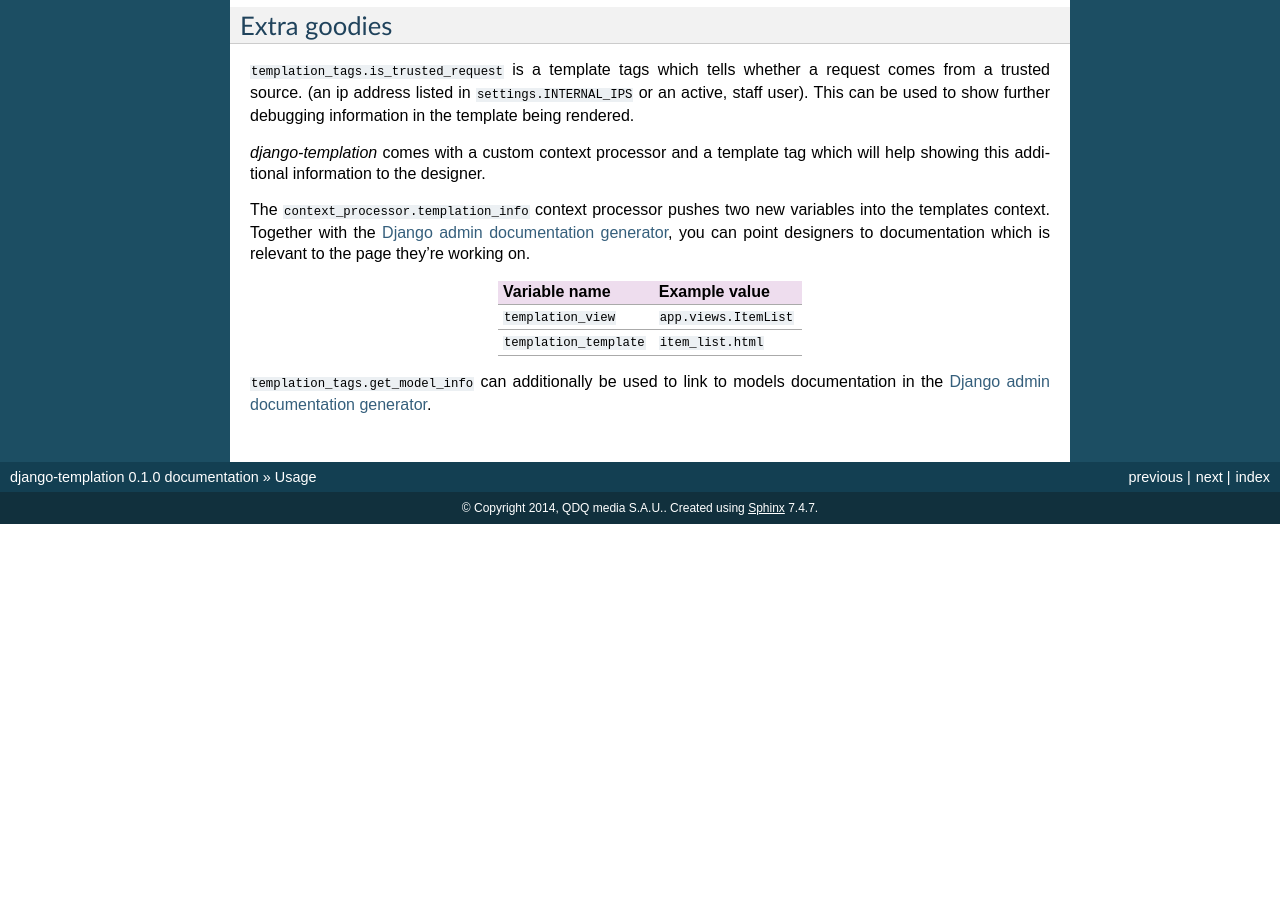
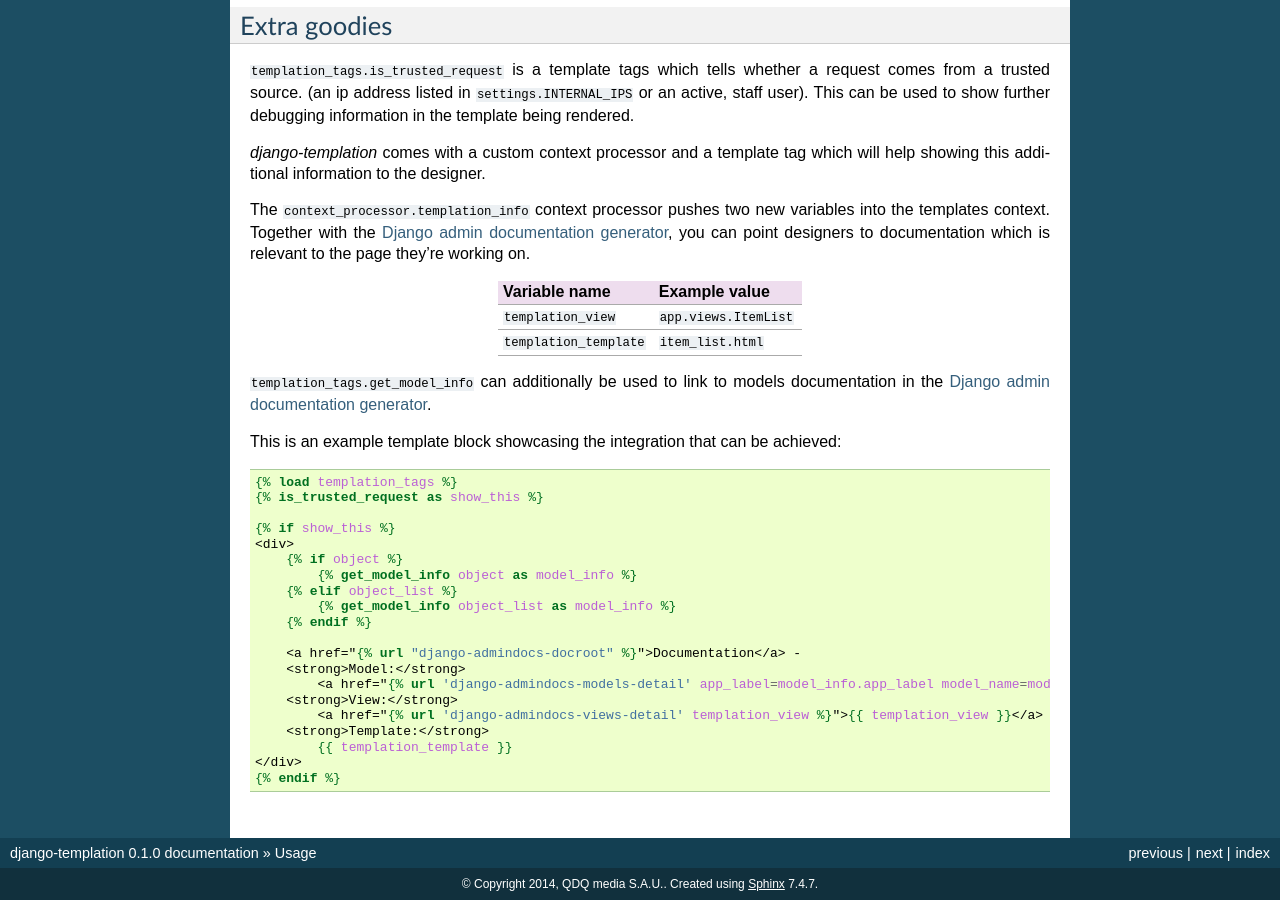
Before and after one commit to qdqmedia/django-templation, a Sphinx documentation site: the page built from docs/usage.rst, in a window 1280 px wide and 900 px high, scrolled down 6435 px. Built offline with Sphinx 7.4.7, drawn with Linux system fonts in a browser that asks for light colours; before the commit the page ends 6959 px from its top, so only the background shows below that.

Commit message:
More docs regarding the integration with admindocs

```diff
--- a/docs/usage.rst
+++ b/docs/usage.rst
@@ -449,4 +449,29 @@ the page they're working on.
 ``templation_tags.get_model_info`` can additionally be used to link to models documentation in the
 `Django admin documentation generator`_.
 
+This is an example template block showcasing the integration that can be achieved:
+
+.. code-block:: django
+
+    {% load templation_tags %}
+    {% is_trusted_request as show_this %}
+
+    {% if show_this %}
+    <div>
+        {% if object %}
+            {% get_model_info object as model_info %}
+        {% elif object_list %}
+            {% get_model_info object_list as model_info %}
+        {% endif %}
+
+        <a href="{% url "django-admindocs-docroot" %}">Documentation</a> -
+        <strong>Model:</strong>
+            <a href="{% url 'django-admindocs-models-detail' app_label=model_info.app_label model_name=model_info.model_name %}">{{ model_info.model_name|capfirst }}</a> -
+        <strong>View:</strong>
+            <a href="{% url 'django-admindocs-views-detail' templation_view %}">{{ templation_view }}</a>
+        <strong>Template:</strong>
+            {{ templation_template }}
+    </div>
+    {% endif %}
+
 .. _Django admin documentation generator: https://docs.djangoproject.com/en/dev/ref/contrib/admin/admindocs/
```
